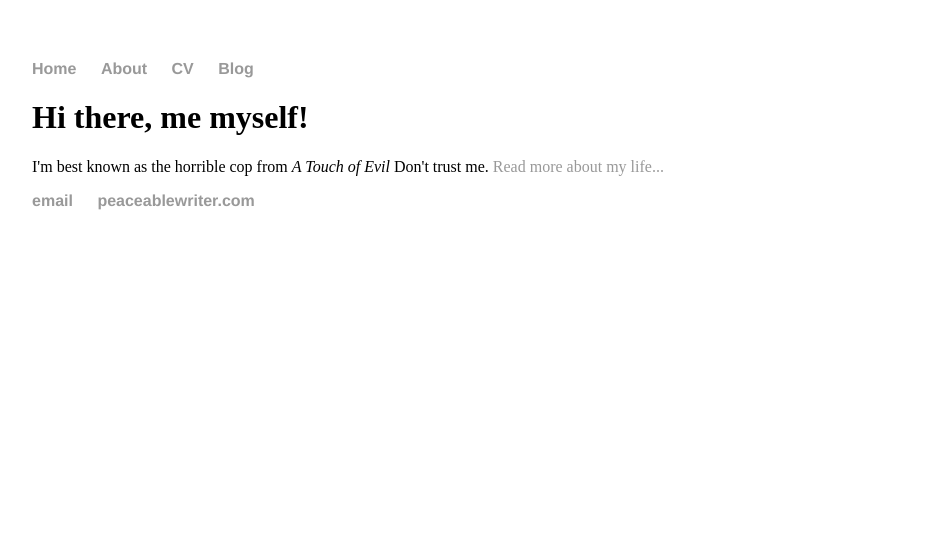
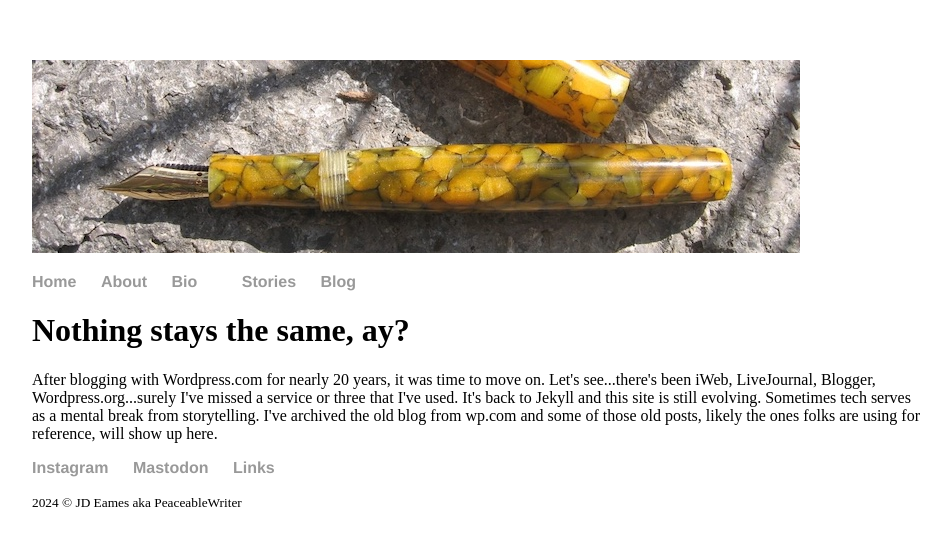
Before and after one commit to jdeames/jdeames.github.io, a Jekyll site: the page built from index.html, in a window 1280 px wide. Shown: the top 546 px of the page, without its empty margins (160-1111 px from the left). Built offline with Jekyll 4.4.1, drawn with Linux system fonts in a browser that asks for light colours.

```diff
--- a/_config.yml
+++ b/_config.yml
@@ -2,5 +2,6 @@ name: Peaceable Writer
 markdown: kramdown
 domain: jdeames.github.io       # if you want to force HTTPS, specify the domain without the http at the start, e.g. example.com
 url: https://jdeames.github.io  # the base hostname and protocol for your site, e.g. http://example.com
-baseurl: " "      # place folder name if the site is served in a subfolder
-permalink: /blog/:year/:month/:day/:title
+baseurl: ""      # place folder name if the site is served in a subfolder
+permalink: /blog/:categories/:title:output_ext
+author: JD Eames aka PeaceableWriter
--- a/_layouts/default.html
+++ b/_layouts/default.html
@@ -3,6 +3,7 @@
 		<head>
 			<title>{{ page.title }}</title>
 			<!-- link to main stylesheet -->
+			<img src="/img/smalledisonheader.jpg">
 			<link rel="stylesheet" type="text/css" href="/css/main.css">
 		</head>
 		<body>
@@ -10,7 +11,8 @@
 	    		<ul>
 	        		<li><a href="/">Home</a></li>
 		        	<li><a href="/about">About</a></li>
-	        		<li><a href="/cv">CV</a></li>
+		        	<li><a href="/bio">Bio</a><li>
+	        		<li><a href="/stories">Stories</a></li>
 	        		<li><a href="/blog">Blog</a></li>
 	    		</ul>
 			</nav>
@@ -20,10 +22,16 @@
 
 			</div><!-- /.container -->
 			<footer>
+
 	    		<ul>
-	        		<li><a href=" ">email</a></li>
-	        		<li><a href="https://peaceablewriter.com">peaceablewriter.com</a></li>
-				</ul>
+	        		<li><a href="https://instagram.com/peaceablewriter ">Instagram</a></li>
+	        		<li><a href="https://universeodon.com/@peaceablewriter">Mastodon</a></li>
+	        		<li><a href="https://linktr.ee/jdeames">Links</a></li>
+	        	</ul>
+	         <div>
+      			<small>{{site.time | date: '%Y'}} &copy; {{site.author}}</small>
+      		</div>
+    		 </div>
 			</footer>
 		</body>
 	</html>
--- a/blog/atom.xml
+++ b/blog/atom.xml
@@ -1,6 +1,4 @@
----
-layout: feed
----
+
 <?xml version="1.0" encoding="utf-8"?>
 <feed xmlns="http://www.w3.org/2005/Atom">
 
--- a/blog/index.html
+++ b/blog/index.html
@@ -1,11 +1,11 @@
 ---
 layout: default
-title: JD's Blog
+title: JD's Thoughts
 ---
 	<h1>{{ page.title }}</h1>
 	<ul class="posts">
 
 	  {% for post in site.posts %}
-	    <li><span>{{ post.date | date_to_string }}</span> » <a href="{{ post.url }}" title="{{ post.title }}">{{ post.title }}</a></li>
+	    <li><span>{{ post.date | date_to_string }}</span> <font color='blue'> {{post.category}} </font>  <a href="{{ post.url }}" title="{{ post.title }}">{{ post.title }}</a></li>
 	  {% endfor %}
 	</ul>
--- a/css/main.css
+++ b/css/main.css
@@ -12,8 +12,13 @@ nav ul li, footer ul li {
     display: inline;
     margin-right: 20px;
 }
+
 a {
     text-decoration: none;
     color: #999;
 }
 a:hover {
+
+img.bio {
+  float: right;
+}
--- a/index.html
+++ b/index.html
@@ -3,6 +3,6 @@ layout: default
 title: JD Eames - Peaceable Writer
 ---
 <div class="blurb">
-	<h1>Hi there, me myself!</h1>
-	<p>I'm best known as the horrible cop from <em>A Touch of Evil</em> Don't trust me. <a href="/about">Read more about my life...</a></p>
+	<h1>Nothing stays the same, ay?</h1>
+	<p>After blogging with Wordpress.com for nearly 20 years, it was time to move on. Let's see...there's been iWeb, LiveJournal, Blogger, Wordpress.org...surely I've missed a service or three that I've used. It's back to Jekyll and this site is still evolving. Sometimes tech serves as a mental break from storytelling. I've archived the old blog from wp.com and some of those old posts, likely the ones folks are using for reference, will show up here.</p>
 </div><!-- /.blurb -->
```
Also changed, not shown: _posts/2024-10-21-new-site-launched.md (+1 -2 lines), _posts/2040-10-24-about-pen-blogging.md (added, +43 -0 lines), about.md (added, +9 -0 lines), bio.md (added, +21 -0 lines), stories.md (added, +127 -0 lines), favicon.ico (added), img/edisonheader.jpg (added), img/jde copy.jpg (added), img/jde.jpg (added), img/smalledisonheader.jpg (added), 1 other file.
